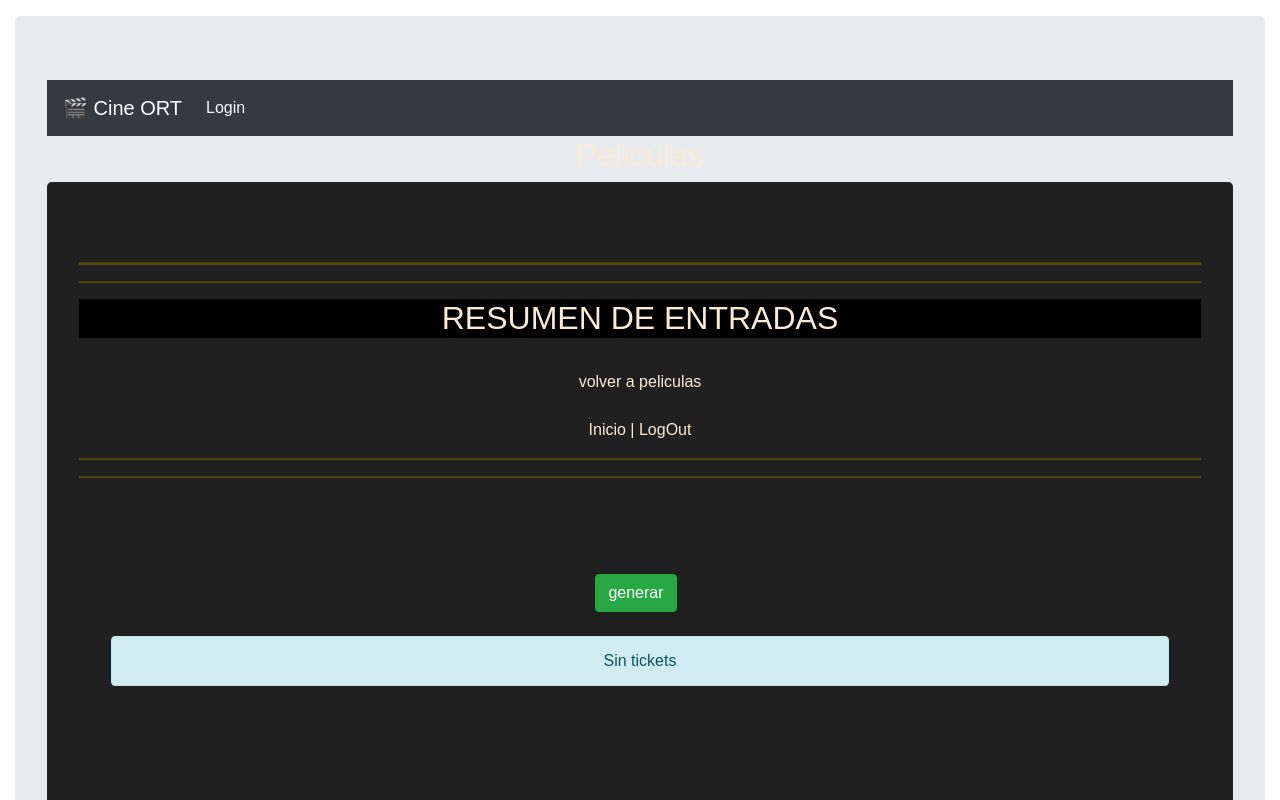
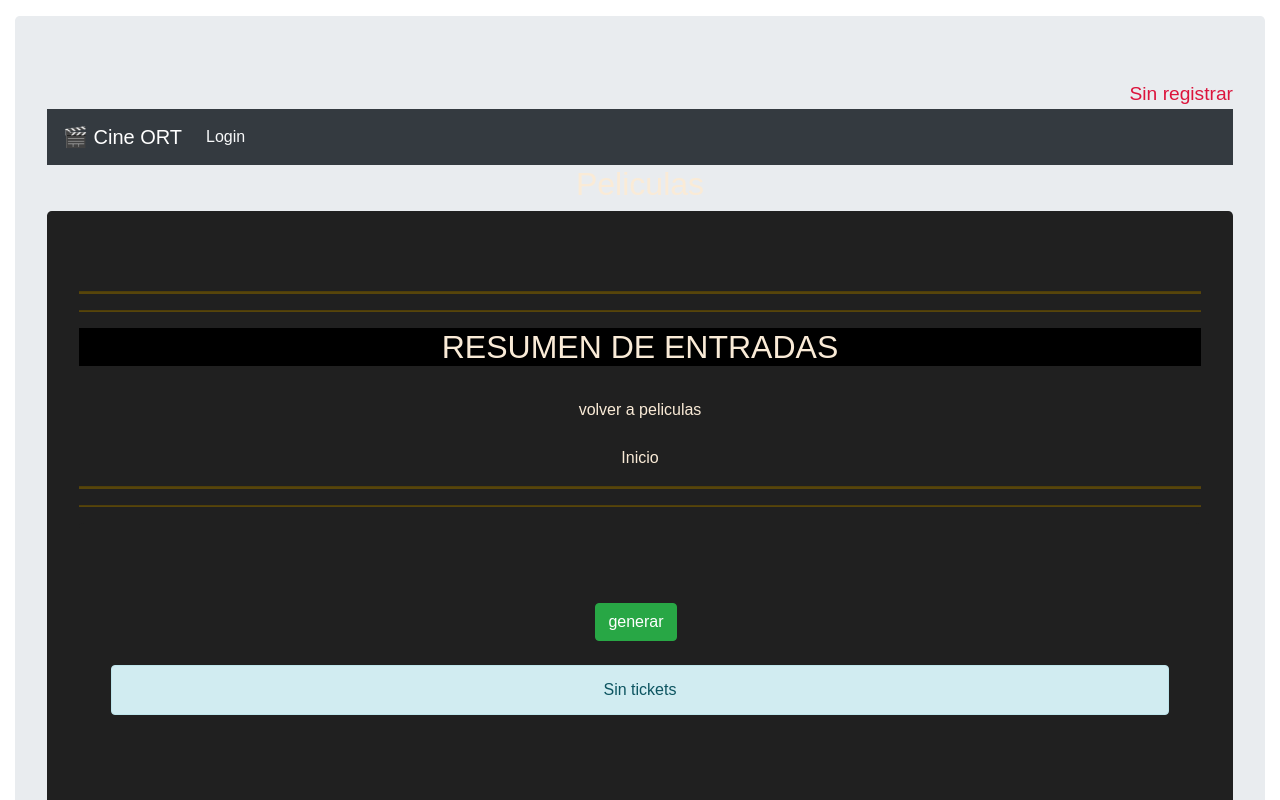
Before and after one commit to dannyj182/PNT2-ProyectoFinal, a Vue app: page /ticket in a window 1280 px wide. Shown: the top 800 px of the page. Built offline with nearby package versions, Linux system fonts and the light colour scheme; what vue-form would draw is missing.

Commit message:
haciendo mixins y mejorando login

```diff
--- a/src/App.vue
+++ b/src/App.vue
@@ -1,6 +1,10 @@
 <template>
   <div id ="app" class = "container-fluid mt-3">
+
     <div class="jumbotron">
+      <div class="perfil" align="right">
+        {{ mostrarTipoDePerfil }}
+    </div>
       <Navbar/>
       <router-view></router-view>
       <Footer/>
@@ -50,5 +54,10 @@ export default {
   #app {
     font-family: 'Poppins', sans-serif;
   }
+
+  .perfil{
+    font-size: larger;
+    color: crimson;
+  }
   </style>
 s
--- a/src/components/Footer.vue
+++ b/src/components/Footer.vue
@@ -45,7 +45,7 @@
         <!-- Copyright -->
         <div class="text-center p-3 " style="background-color: rgba(0, 0, 0, 0.2);">
         © 2022 Copyright:
-        <p class="text-white d-inline">Cine Ort - Jimenez, Ortega, Pereyra, Taddeo</p>
+        <p class="text-white d-inline">Cine Ort - Jimenez, Ortega, Pereyra, Taddeo</p>  <br><br>{{ mostrarHoraActual }}
         </div>
         <!-- Copyright -->
     </footer>
--- a/src/components/Login.vue
+++ b/src/components/Login.vue
@@ -73,17 +73,11 @@ export default {
     async iniciarSesion() {
       const user = { ...this.formData }
       const usuario = await this.validarUsuario(user)
-      if(usuario) {
-        const admin = await this.validarAdmin(user)
-        if(admin){
-          this.$store.dispatch('loguearseAdmin', usuario)
-        }
-        else{
-          this.$store.dispatch('loguearse', usuario)
-        }
-
+       if(usuario) {
+          usuario.isAdmin? this.loguearseAdm(usuario) : this.loguearse(usuario)  // con mixin
         alert('Bienvenido/a  ' + usuario.nombre)
-        this.$router.push('/peliculas')
+        // this.$router.push('/peliculas')
+        this.volverPeliculas()
         }
       else this.$store.dispatch('failLogin')
       this.limpiarForm()
@@ -95,15 +89,6 @@ export default {
         }
         catch(error) { console.error('Error en validarUsuario', error.message) }
     },
-
-    async validarAdmin(user) {
-        try {
-          let { data : usuario } =  await this.axios.post(this.$store.state.validateAdmin, user, { 'content-type' : 'application/json' })
-          return usuario
-        }
-        catch(error) { console.error('Error en validarUsuario', error.message) }
-    },
-
 
     limpiarForm() {
       this.formData = this.getInitialData();
--- a/src/components/Navbar.vue
+++ b/src/components/Navbar.vue
@@ -26,11 +26,7 @@
               <a class="nav-link text-light" href="#">Peliculas </a>
             </router-link>
           </li>
-          <!-- <li class="nav-item">
-            <router-link to="/compra">
-              <a class="nav-link text-light" href="#">Comprar</a>
-            </router-link>
-          </li> -->
+
           <li class="nav-item">
             <router-link to="/ticket">
               <a class="nav-link text-light" href="#">Tickets</a>
@@ -38,12 +34,12 @@
           </li>
 
           <li class="nav-item ">
-            <a class="nav-link " href="#" @click=logout()>LogOut</a>
+            <a class="nav-link " href="#" @click=desloguearse()>LogOut</a>
           </li>
 
-          <li  class="nav-item ">
+          <!-- <li  class="nav-item ">
             <a class="nav-link" >Perfil Usuario </a>
-          </li>
+          </li> -->
 
         </ul>
 
@@ -53,11 +49,7 @@
               <a class="nav-link text-light" href="#">Peliculas </a>
             </router-link>
           </li>
-          <!-- <li class="nav-item">
-            <router-link to="/compra">
-              <a class="nav-link text-light" href="#">Comprar</a>
-            </router-link>
-          </li> -->
+
           <li class="nav-item">
             <router-link to="/ticket">
               <a class="nav-link text-light" href="#">Tickets</a>
@@ -70,12 +62,12 @@
           </li>
 
           <li class="nav-item ">
-            <a class="nav-link " href="#" @click=logout()>LogOut</a>
+            <a class="nav-link " href="#" @click=desloguearse()>LogOut</a>
           </li>
 
-          <li  class="nav-item ">
+          <!-- <li  class="nav-item ">
             <a class="nav-link" >Perfil Administrador </a>
-          </li>
+          </li> -->
 
         </ul>
 
@@ -93,12 +85,7 @@ export default {
     return {};
   },
   methods: {
-    logout(){
-      alert('Le esperamos nuevamente')
-       this.$store.dispatch('desloguearse')
-       this.$store.dispatch('desloguearseAdmin')
-       this.$router.push('/')
-    }
+
   },
   computed: {},
 };
--- a/src/components/Peliculas.vue
+++ b/src/components/Peliculas.vue
@@ -64,6 +64,7 @@
           const compra = {
             "_id": this.$store.state.idUser,
             "peliculas": {
+              "_id":pelicula._id,
               "nombre": pelicula.nombre,
               "genero": pelicula.genero,
               "director": pelicula.director,
--- a/src/components/Ticket.vue
+++ b/src/components/Ticket.vue
@@ -8,8 +8,8 @@
       <hr>
       <div>
         <h2 class="fondo1">{{"Resumen de Entradas" | pasarAMayusucula}}</h2><br>
-        <a class="link1" @click="$router.push('/peliculas')">volver a peliculas</a><br><br>
-        <a class="link2" href="/">Inicio | LogOut</a>
+        <a class="link1" @click=volverPeliculas()>volver a peliculas</a><br><br>
+        <a class="link2" @click="desloguearse()">Inicio</a>
       </div>
     <hr>
       <hr>
--- a/src/globalFilters.js
+++ b/src/globalFilters.js
@@ -1,5 +1,4 @@
 import Vue from 'vue'
-
 
 
 Vue.filter('pasarAMayusucula', function(value){
--- a/src/globalMixins.js
+++ b/src/globalMixins.js
@@ -2,11 +2,45 @@ import Vue from 'vue'
 
 const miMixinGlobal = {
     methods:{
+        loguearse(usuario){
+            this.$store.dispatch('loguearse', usuario)
+        },
 
+        desloguearse(){
+            alert('Le esperamos nuevamente')
+            this.$store.dispatch('desloguearse')
+            this.$store.dispatch('desloguearseAdmin')
+            this.$router.push('/')
+        },
+
+        loguearseAdm(usuario){
+            this.$store.dispatch('loguearseAdmin', usuario)
+        },
+
+        volverPeliculas(){
+            this.$router.push('/peliculas')
+        }
     },
 
     computed: {
+        mostrarHoraActual(){
+            let hr = new Date().toLocaleDateString()
+            return hr
+        },
 
+        mostrarTipoDePerfil() {
+            let mensaje;
+            if (this.$store.state.esAdmin) {
+                mensaje = 'Perfil Administrador'
+            } else if (!this.$store.state.esAdmin && this.$store.state.estaLogueado) {
+                mensaje = 'Perfil Usuario'
+            }
+            else {
+                mensaje = 'Sin registrar'
+            }
+
+            return mensaje
+        }
     }
 }
 
```
